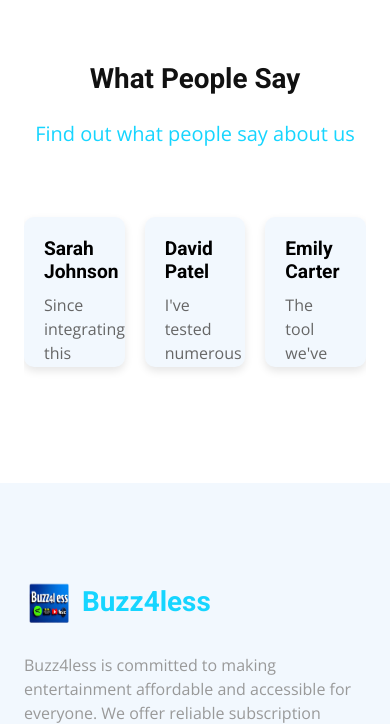
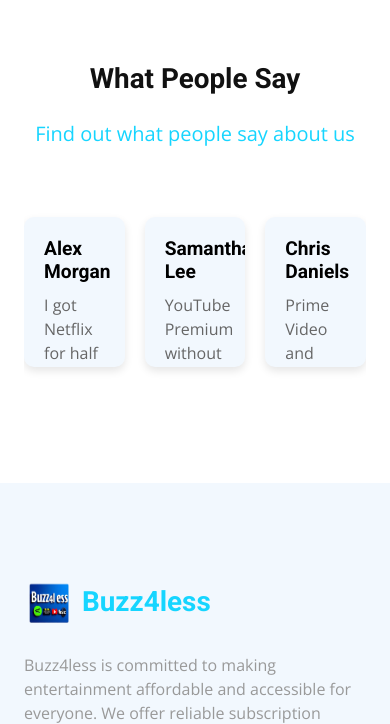
Before and after one commit to Okpara007/buzz4less, a Django app: page / in a window 390 px wide. Shown: the part 3414-4138 px from the top of the page. Run offline with Django 5.2, Linux system fonts and the light colour scheme; data that the repository does not hold is empty; some libraries are stand-ins or nearby versions.

Commit message:
changed testimonial and updated responsiveness

```diff
--- a/templates/pages/index.html
+++ b/templates/pages/index.html
@@ -26,11 +26,11 @@
         padding: 20px;
         display: flex;
         flex-direction: column;
-        justify-content: flex-start; /* Align content to the top */
-        align-items: flex-start; /* Align all card content to the left */
-        height: 150px; /* Fixed height for all cards */
-        overflow: hidden; /* Ensures content doesn't overflow */
-        box-shadow: 0 4px 8px rgba(0, 0, 0, 0.1); /* Subtle shadow for cards */
+        justify-content: flex-start;
+        align-items: flex-start;
+        height: 150px;
+        overflow: hidden;
+        box-shadow: 0 4px 8px rgba(0, 0, 0, 0.1);
     }
 
     .swiper-slide h3 {
@@ -206,20 +206,20 @@
                 <div class="swiper">
                     <div class="swiper-wrapper">
                         <div class="swiper-slide">
-                            <h3>Sarah Johnson</h3>
-                            <p>Since integrating this solution into our workflow, we've experienced a significant improvement in efficiency and collaboration.</p>
+                            <h3>Alex Morgan</h3>
+                            <p>I got Netflix for half the price! Buzzforless is incredible.</p>
                         </div>
                         <div class="swiper-slide">
-                            <h3>David Patel</h3>
-                            <p>I've tested numerous options in this category, but one stands out for its intuitive design and comprehensive functionality.</p>
+                            <h3>Samantha Lee</h3>
+                            <p>YouTube Premium without the crazy cost—Buzzforless made it happen.</p>
+                        </div>
+                        <div class="swiper-slide">
+                            <h3>Chris Daniels</h3>
+                            <p>Prime Video and Netflix for less than I ever thought possible. Highly recommend Buzzforless!</p>
                         </div>
                         <div class="swiper-slide">
                             <h3>Emily Carter</h3>
-                            <p>The tool we've adopted has surpassed our expectations, providing invaluable insights and support as our business continues to grow.</p>
-                        </div>
-                        <div class="swiper-slide">
-                            <h3>John Doe</h3>
-                            <p>This solution transformed the way we handle tasks, making our team more productive and focused.</p>
+                            <p>Buzzforless gave me access to Netflix, Spotify, and Prime Video all in one place at a fraction of the cost.</p>
                         </div>
                     </div>
                 </div>
@@ -233,7 +233,7 @@
 <script>
     document.addEventListener("DOMContentLoaded", function () {
         const swiper = new Swiper('.swiper', {
-            slidesPerView: 3, // Show 3 slides at a time
+            slidesPerView: 3, // Default number of slides
             spaceBetween: 20, // Space between slides
             loop: true, // Enable looping
             autoplay: {
@@ -241,14 +241,17 @@
             },
             pagination: {
                 el: '.swiper-pagination',
-                clickable: true, // Enable pagination
+                clickable: true, // Enable pagination clicks
             },
             breakpoints: {
+                992: {
+                    slidesPerView: 3, // 3 slides for larger devices
+                },
                 768: {
-                    slidesPerView: 2, // Adjust for tablets
+                    slidesPerView: 2, // 2 slides for tablets
                 },
                 576: {
-                    slidesPerView: 1, // Adjust for mobile
+                    slidesPerView: 1, // 1 slide for small screens
                 },
             },
         });
```
